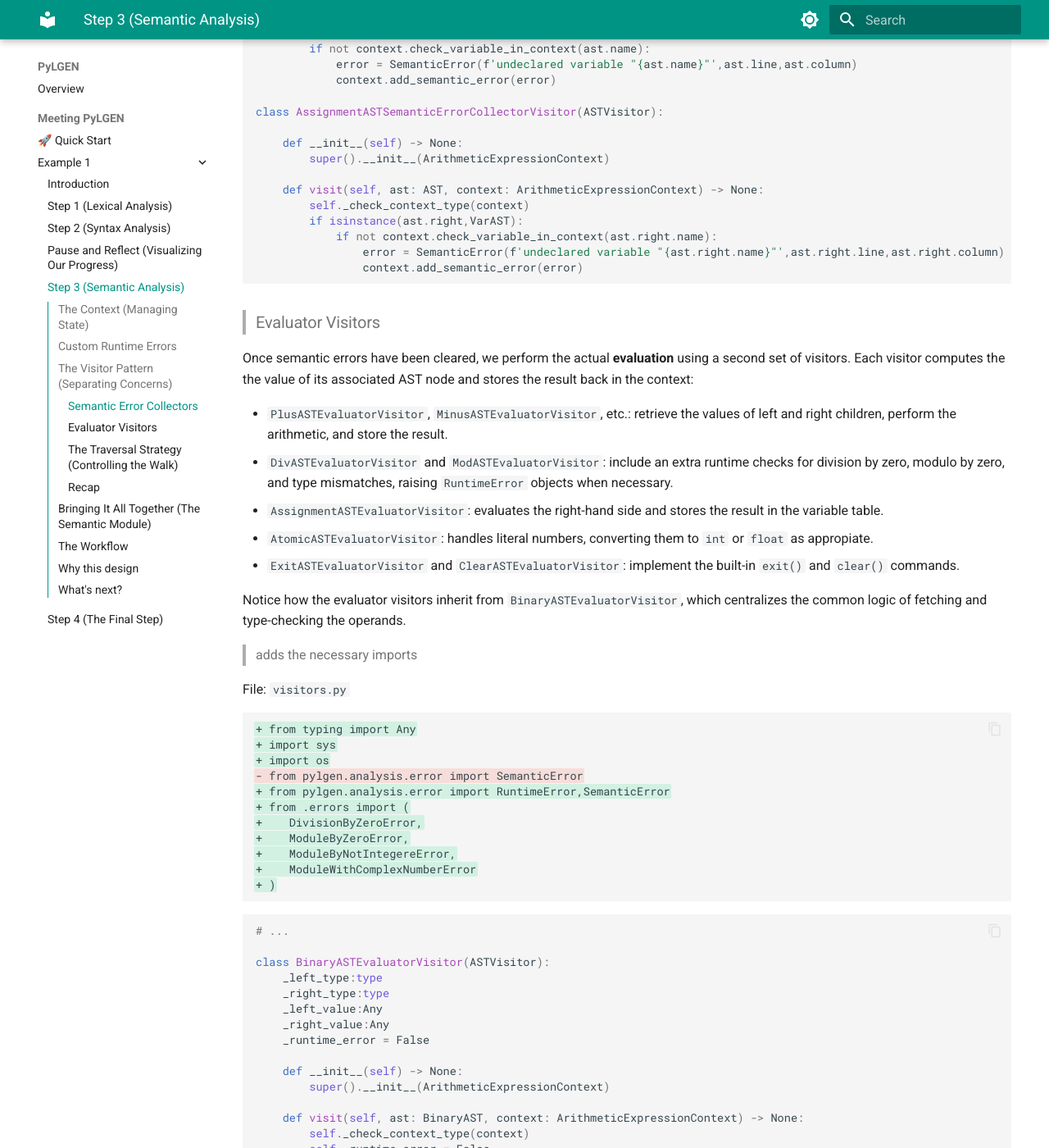
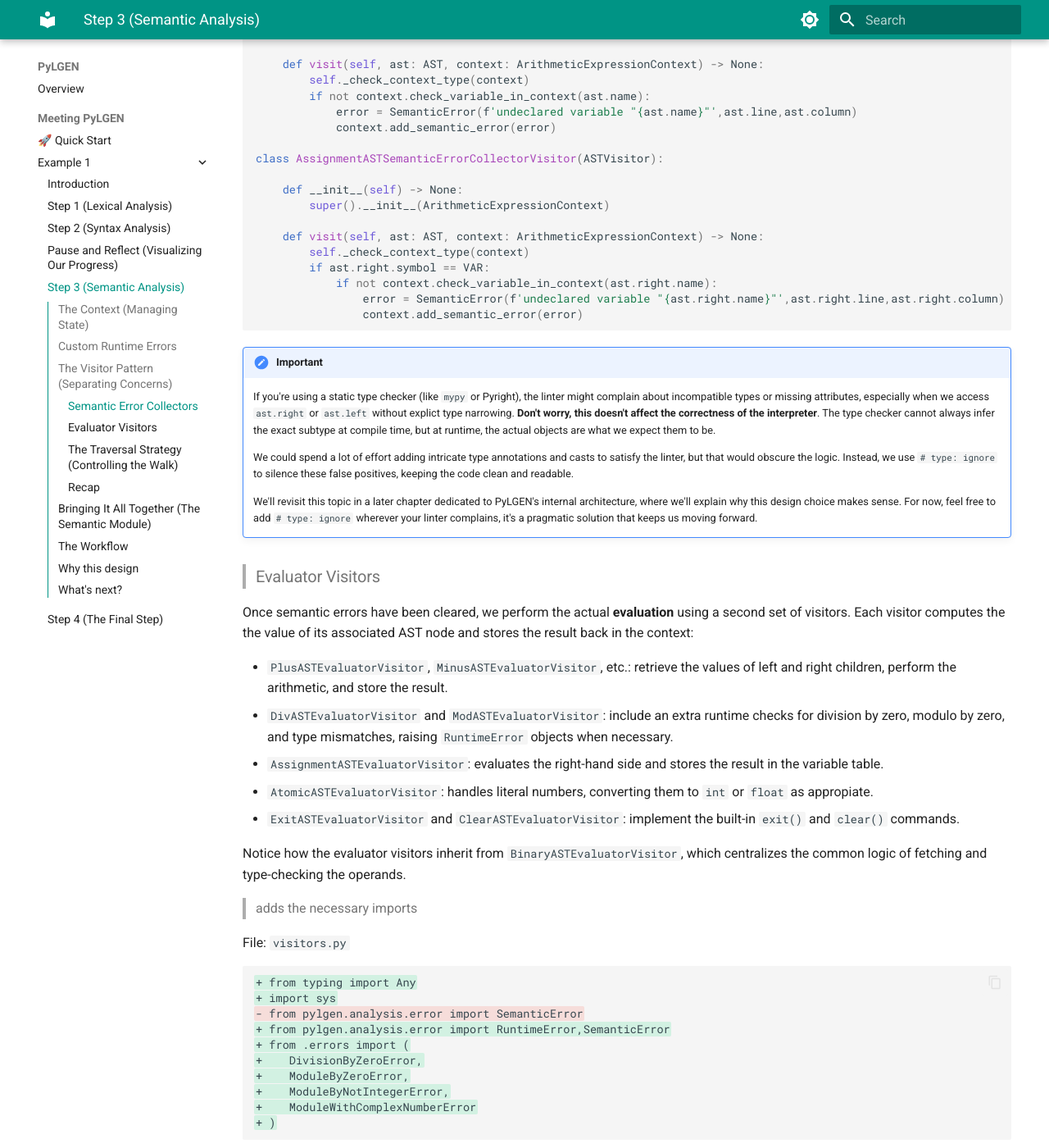
Before and after one commit to YonyUk/pylgen, an MkDocs documentation site: the page built from docs/section-1/example-1-step-3.md, in a window 1280 px wide and 1400 px high, scrolled down 4036 px. Shown: the whole window at 82% size. Built offline with MkDocs 1.6.1 and Material for MkDocs 9.7.7, drawn with Linux system fonts in a browser that asks for light colours; some of the changed text lies outside the part shown.

Commit message:
revision pass to actual documentation

````diff
--- a/docs/section-1/example-1-step-3.md
+++ b/docs/section-1/example-1-step-3.md
@@ -139,6 +140,8 @@ from pylgen.analysis.visitor import ASTVisitor
 from pylgen.analysis.error import SemanticError
 from .context import ArithmeticExpressionContext
 
+from .grammar_symbols import VAR
+
 class DivASTSemanticErrorCollectorVisitor(ASTVisitor):
 
     def __init__(self) -> None:
@@ -183,11 +186,18 @@ class AssignmentASTSemanticErrorCollectorVisitor(ASTVisitor):
 
     def visit(self, ast: AST, context: ArithmeticExpressionContext) -> None:
         self._check_context_type(context)
-        if isinstance(ast.right,VarAST):
+        if ast.right.symbol == VAR:
             if not context.check_variable_in_context(ast.right.name):
                 error = SemanticError(f'undeclared variable "{ast.right.name}"',ast.right.line,ast.right.column)
                 context.add_semantic_error(error)
 ```
+
+!!! important
+    If you're using a static type checker (like `mypy` or Pyright), the linter might complain about incompatible types or missing attributes, especially when we access `ast.right` or `ast.left` without explict type narrowing. **Don't worry, this doesn't affect the correctness of the interpreter**. The type checker cannot always infer the exact subtype at compile time, but at runtime, the actual objects are what we expect them to be.
+
+    We could spend a lot of effort adding intricate type annotations and casts to satisfy the linter, but that would obscure the logic. Instead, we use `# type: ignore` to silence these false positives, keeping the code clean and readable.
+
+    We'll revisit this topic in a later chapter dedicated to PyLGEN's internal architecture, where we'll explain why this design choice makes sense. For now, feel free to add `# type: ignore` wherever your linter complains, it's a pragmatic solution that keeps us moving forward.
 
 > ### Evaluator Visitors
 
@@ -207,13 +217,12 @@ File: `visitors.py`
 ```diff
 + from typing import Any
 + import sys
-+ import os
 - from pylgen.analysis.error import SemanticError
 + from pylgen.analysis.error import RuntimeError,SemanticError
 + from .errors import (
 +    DivisionByZeroError,
 +    ModuleByZeroError,
-+    ModuleByNotIntegereError,
++    ModuleByNotIntegerError,
 +    ModuleWithComplexNumberError
 + )
 ```
@@ -231,7 +240,7 @@ class BinaryASTEvaluatorVisitor(ASTVisitor):
     def __init__(self) -> None:
         super().__init__(ArithmeticExpressionContext)
 
-    def visit(self, ast: BinaryAST, context: ArithmeticExpressionContext) -> None:
+    def visit(self, ast: AST, context: ArithmeticExpressionContext) -> None:
         self._check_context_type(context)
         self._runtime_error = False
         self._left_type = type(context.get_ast_value(ast.left))
@@ -248,28 +257,28 @@ class BinaryASTEvaluatorVisitor(ASTVisitor):
 
 class PlusASTEvaluatorVisitor(BinaryASTEvaluatorVisitor):
 
-    def visit(self, ast: BinaryAST, context: ArithmeticExpressionContext) -> None:
+    def visit(self, ast: AST, context: ArithmeticExpressionContext) -> None:
         super().visit(ast,context)
         if not self._runtime_error:
             context.add_ast_value(ast,self._left_value + self._right_value)
 
 class MinusASTEvaluatorVisitor(BinaryASTEvaluatorVisitor):
 
-    def visit(self, ast: BinaryAST, context: ArithmeticExpressionContext) -> None:
+    def visit(self, ast: AST, context: ArithmeticExpressionContext) -> None:
         super().visit(ast,context)
         if not self._runtime_error:
             context.add_ast_value(ast,self._left_value - self._right_value)
 
 class MulASTEvaluatorVisitor(BinaryASTEvaluatorVisitor):
 
-    def visit(self, ast: BinaryAST, context: ArithmeticExpressionContext) -> None:
+    def visit(self, ast: AST, context: ArithmeticExpressionContext) -> None:
         super().visit(ast,context)
         if not self._runtime_error:
             context.add_ast_value(ast,self._left_value * self._right_value)
 
 class DivASTEvaluatorVisitor(BinaryASTEvaluatorVisitor):
 
-    def visit(self, ast: BinaryAST, context: ArithmeticExpressionContext) -> None:
+    def visit(self, ast: AST, context: ArithmeticExpressionContext) -> None:
         super().visit(ast,context)
         if self._runtime_error:
             return
@@ -280,14 +289,14 @@ class DivASTEvaluatorVisitor(BinaryASTEvaluatorVisitor):
 
 class ExpASTEvaluatorVisitor(BinaryASTEvaluatorVisitor):
 
-    def visit(self, ast: BinaryAST, context: ArithmeticExpressionContext) -> None:
+    def visit(self, ast: AST, context: ArithmeticExpressionContext) -> None:
         super().visit(ast,context)
         if not self._runtime_error:
             context.add_ast_value(ast,self._left_value ** self._right_value)
 
 class ModASTEvaluatorVisitor(BinaryASTEvaluatorVisitor):
 
-    def visit(self, ast: BinaryAST, context: ArithmeticExpressionContext) -> None:
+    def visit(self, ast: AST, context: ArithmeticExpressionContext) -> None:
         super().visit(ast,context)
         if self._runtime_error:
             return
@@ -296,13 +305,13 @@ class ModASTEvaluatorVisitor(BinaryASTEvaluatorVisitor):
         elif self._right_type == complex or self._left_type == complex:
             context.add_runtime_error(ast,ModuleWithComplexNumberError(context.stack_trace,ast.line,ast.column))
         elif self._right_type != int:
-            context.add_runtime_error(ast,ModuleByNotIntegereError(context.stack_trace,ast.line,ast.column))
+            context.add_runtime_error(ast,ModuleByNotIntegerError(context.stack_trace,ast.line,ast.column))
         else:
             context.add_ast_value(ast,self._left_value % self._right_value)
 
 class AssignmentASTEvaluatorVisitor(BinaryASTEvaluatorVisitor):
 
-    def visit(self, ast: BinaryAST, context: ArithmeticExpressionContext) -> None:
+    def visit(self, ast: AST, context: ArithmeticExpressionContext) -> None:
         self._check_context_type(context)
         self._right_value = context.get_ast_value(ast.right)
         if isinstance(self._right_value,RuntimeError):
@@ -338,10 +347,7 @@ class ClearASTEvaluatorVisitor(ASTVisitor):
 
     def visit(self, ast: AST, context: ArithmeticExpressionContext) -> None:
         self._check_context_type(context)
-        if os.sep == '\\':
-            os.system('cls')
-        else:
-            os.system('clear')
+        print('\033c',end="")
 ```
 
 > ### The Traversal Strategy (Controlling the Walk)
@@ -424,7 +430,6 @@ File: `visitors.py`
 ```python
 from typing import Any,List
 import sys
-import os
 
 from pylgen.common.types import AST,Token
 from pylgen.analysis.visitor import ASTChildrenSelector,ASTVisitor,TraversalStrategy
@@ -434,9 +439,10 @@ from .asts import BinaryAST,VarAST
 from .errors import (
     DivisionByZeroError,
     ModuleByZeroError,
-    ModuleByNotIntegereError,
+    ModuleByNotIntegerError,
     ModuleWithComplexNumberError
 )
+from .grammar_symbols import VAR
 
 class ArithmeticExpressionASTChildrenSelector(ASTChildrenSelector):
 
@@ -457,7 +463,7 @@ class BinaryASTEvaluatorVisitor(ASTVisitor):
     def __init__(self) -> None:
         super().__init__(ArithmeticExpressionContext)
 
-    def visit(self, ast: BinaryAST, context: ArithmeticExpressionContext) -> None:
+    def visit(self, ast: AST, context: ArithmeticExpressionContext) -> None:
         self._check_context_type(context)
         self._runtime_error = False
         self._left_type = type(context.get_ast_value(ast.left))
@@ -474,28 +480,28 @@ class BinaryASTEvaluatorVisitor(ASTVisitor):
 
 class PlusASTEvaluatorVisitor(BinaryASTEvaluatorVisitor):
 
-    def visit(self, ast: BinaryAST, context: ArithmeticExpressionContext) -> None:
+    def visit(self, ast: AST, context: ArithmeticExpressionContext) -> None:
         super().visit(ast,context)
         if not self._runtime_error:
             context.add_ast_value(ast,self._left_value + self._right_value)
 
 class MinusASTEvaluatorVisitor(BinaryASTEvaluatorVisitor):
 
-    def visit(self, ast: BinaryAST, context: ArithmeticExpressionContext) -> None:
+    def visit(self, ast: AST, context: ArithmeticExpressionContext) -> None:
         super().visit(ast,context)
         if not self._runtime_error:
             context.add_ast_value(ast,self._left_value - self._right_value)
 
 class MulASTEvaluatorVisitor(BinaryASTEvaluatorVisitor):
 
-    def visit(self, ast: BinaryAST, context: ArithmeticExpressionContext) -> None:
+    def visit(self, ast: AST, context: ArithmeticExpressionContext) -> None:
         super().visit(ast,context)
         if not self._runtime_error:
             context.add_ast_value(ast,self._left_value * self._right_value)
 
 class DivASTEvaluatorVisitor(BinaryASTEvaluatorVisitor):
 
-    def visit(self, ast: BinaryAST, context: ArithmeticExpressionContext) -> None:
+    def visit(self, ast: AST, context: ArithmeticExpressionContext) -> None:
         super().visit(ast,context)
         if self._runtime_error:
             return
@@ -506,14 +512,14 @@ class DivASTEvaluatorVisitor(BinaryASTEvaluatorVisitor):
 
 class ExpASTEvaluatorVisitor(BinaryASTEvaluatorVisitor):
 
-    def visit(self, ast: BinaryAST, context: ArithmeticExpressionContext) -> None:
+    def visit(self, ast: AST, context: ArithmeticExpressionContext) -> None:
         super().visit(ast,context)
         if not self._runtime_error:
             context.add_ast_value(ast,self._left_value ** self._right_value)
 
 class ModASTEvaluatorVisitor(BinaryASTEvaluatorVisitor):
 
-    def visit(self, ast: BinaryAST, context: ArithmeticExpressionContext) -> None:
+    def visit(self, ast: AST, context: ArithmeticExpressionContext) -> None:
         super().visit(ast,context)
         if self._runtime_error:
             return
@@ -522,13 +528,13 @@ class ModASTEvaluatorVisitor(BinaryASTEvaluatorVisitor):
         elif self._right_type == complex or self._left_type == complex:
             context.add_runtime_error(ast,ModuleWithComplexNumberError(context.stack_trace,ast.line,ast.column))
         elif self._right_type != int:
-            context.add_runtime_error(ast,ModuleByNotIntegereError(context.stack_trace,ast.line,ast.column))
+            context.add_runtime_error(ast,ModuleByNotIntegerError(context.stack_trace,ast.line,ast.column))
         else:
             context.add_ast_value(ast,self._left_value % self._right_value)
 
 class AssignmentASTEvaluatorVisitor(BinaryASTEvaluatorVisitor):
 
-    def visit(self, ast: BinaryAST, context: ArithmeticExpressionContext) -> None:
+    def visit(self, ast: AST, context: ArithmeticExpressionContext) -> None:
         self._check_context_type(context)
         self._right_value = context.get_ast_value(ast.right)
         if isinstance(self._right_value,RuntimeError):
@@ -564,10 +570,7 @@ class ClearASTEvaluatorVisitor(ASTVisitor):
 
     def visit(self, ast: AST, context: ArithmeticExpressionContext) -> None:
         self._check_context_type(context)
-        if os.sep == '\\':
-            os.system('cls')
-        else:
-            os.system('clear')
+        print('\033c',end="")
 
 class DivASTSemanticErrorCollectorVisitor(ASTVisitor):
 
@@ -613,7 +616,7 @@ class AssignmentASTSemanticErrorCollectorVisitor(ASTVisitor):
 
     def visit(self, ast: AST, context: ArithmeticExpressionContext) -> None:
         self._check_context_type(context)
-        if isinstance(ast.right,VarAST):
+        if ast.right.symbol == VAR:
             if not context.check_variable_in_context(ast.right.name):
                 error = SemanticError(f'undeclared variable "{ast.right.name}"',ast.right.line,ast.right.column)
                 context.add_semantic_error(error)
````
Also changed, not shown: other parts of docs/section-1/example-1-step-3.md (+2 -1 lines), docs/section-1/example-1-step-1.md (+6 -4 lines), docs/section-1/example-1-step-2.md (+22 -19 lines), docs/section-1/example-1-step-4.md (+24 -29 lines).
